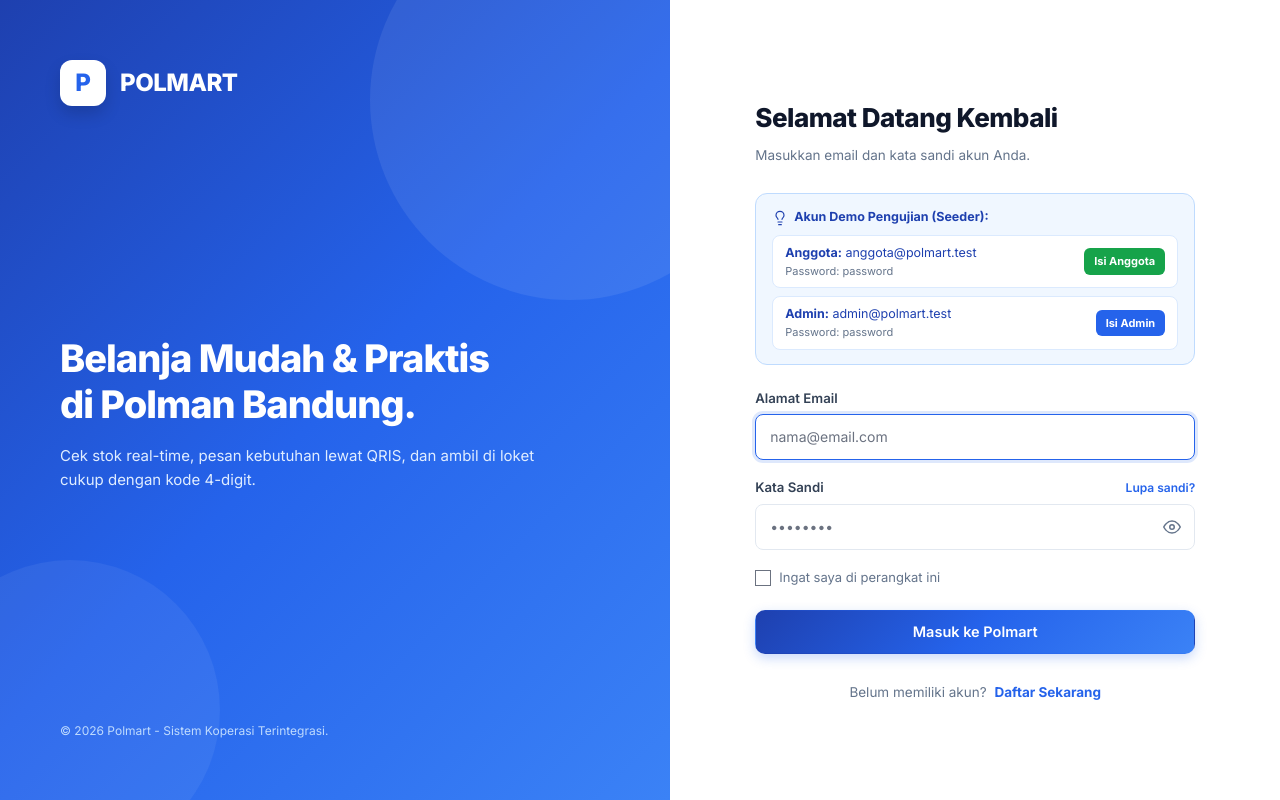
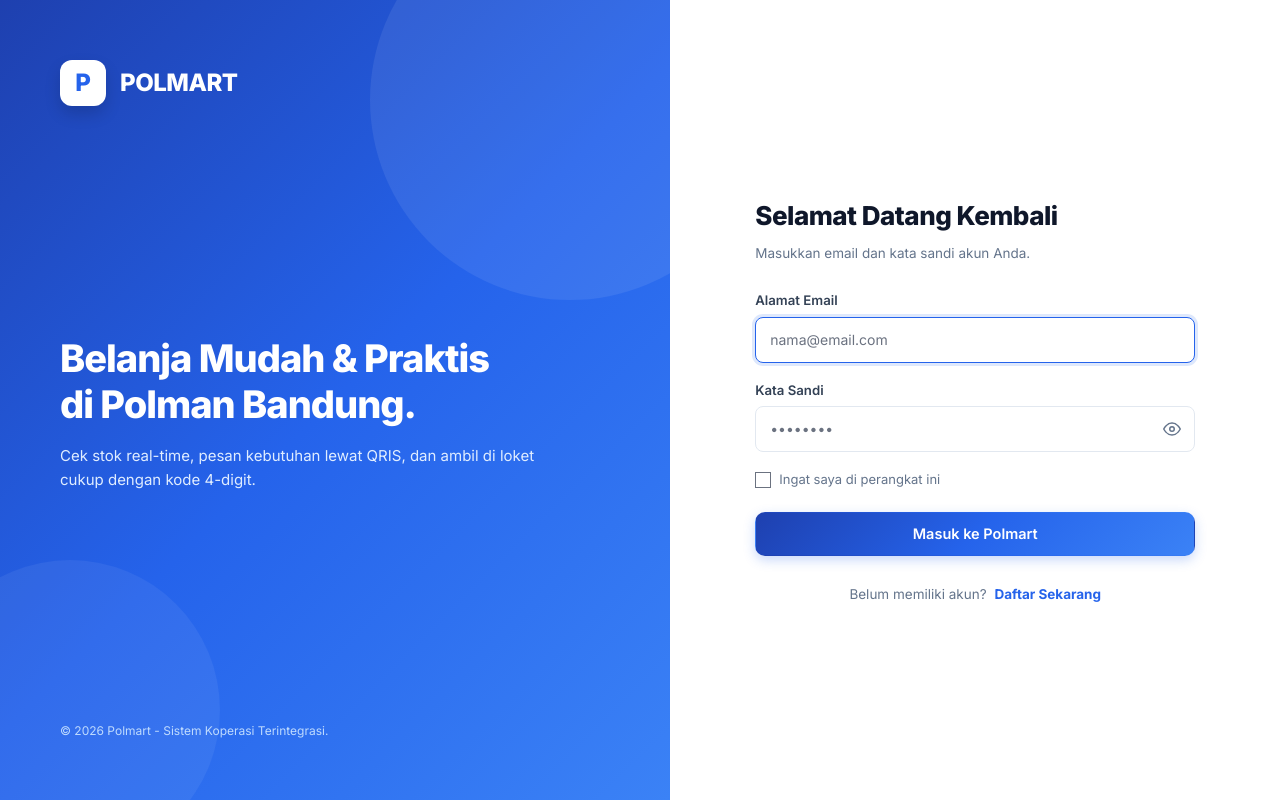
Before and after one commit to AlvinXIV/Polmart, a Laravel app: page /login in a window 1280 px wide. Run offline with Laravel 12, Linux system fonts and the light colour scheme; style sheets or scripts are compiled from the project's sources.

Commit message:
finalisasi projek

```diff
--- a/resources/views/auth/login.blade.php
+++ b/resources/views/auth/login.blade.php
@@ -8,33 +8,6 @@
         <p style="font-size: 13.5px; color: #64748b; margin: 0; line-height: 1.5;">
             Masukkan email dan kata sandi akun Anda.
         </p>
-    </div>
-
-    <!-- Quick Credentials Helper for Testing -->
-    <div style="background: #f0f7ff; border: 1px solid #bfdbfe; border-radius: 12px; padding: 14px 16px; margin-bottom: 24px; font-size: 12.5px; color: #1e40af;">
-        <div style="font-weight: 700; margin-bottom: 8px; display: flex; align-items: center; gap: 6px;">
-            <x-icon name="lightbulb" class="w-4 h-4" /> Akun Demo Pengujian (Seeder):
-        </div>
-        <div style="display: flex; flex-direction: column; gap: 8px;">
-            <div style="display: flex; justify-content: space-between; align-items: center; background: #ffffff; padding: 8px 12px; border-radius: 8px; border: 1px solid #dbeafe;">
-                <div>
-                    <div><strong>Anggota:</strong> anggota@polmart.test</div>
-                    <div style="font-size: 11px; color: #64748b;">Password: password</div>
-                </div>
-                <button type="button" onclick="fillDemoCredentials('anggota@polmart.test')" style="background: #16a34a; color: #ffffff; border: none; padding: 5px 10px; border-radius: 6px; font-size: 11px; font-weight: 700; cursor: pointer;">
-                    Isi Anggota
-                </button>
-            </div>
-            <div style="display: flex; justify-content: space-between; align-items: center; background: #ffffff; padding: 8px 12px; border-radius: 8px; border: 1px solid #dbeafe;">
-                <div>
-                    <div><strong>Admin:</strong> admin@polmart.test</div>
-                    <div style="font-size: 11px; color: #64748b;">Password: password</div>
-                </div>
-                <button type="button" onclick="fillDemoCredentials('admin@polmart.test')" style="background: #2563eb; color: #ffffff; border: none; padding: 5px 10px; border-radius: 6px; font-size: 11px; font-weight: 700; cursor: pointer;">
-                    Isi Admin
-                </button>
-            </div>
-        </div>
     </div>
 
     <!-- Session Status -->
@@ -54,11 +27,6 @@
         <div>
             <div style="display: flex; justify-content: space-between; align-items: center; margin-bottom: 6px;">
                 <label for="password" class="polmart-label" style="margin-bottom: 0;">Kata Sandi</label>
-                @if (Route::has('password.request'))
-                    <a href="{{ route('password.request') }}" style="font-size: 12px; color: #2563eb; font-weight: 600; text-decoration: none;">
-                        Lupa sandi?
-                    </a>
-                @endif
             </div>
             <div style="position: relative;">
                 <input id="password" class="polmart-input" type="password" name="password" required autocomplete="current-password" placeholder="••••••••" style="padding-right: 42px;" />
@@ -100,11 +68,6 @@
     </form>
 
     <script>
-        function fillDemoCredentials(email) {
-            document.getElementById('email').value = email;
-            document.getElementById('password').value = 'password';
-        }
-
         function togglePasswordVisibility() {
             const input = document.getElementById('password');
             const eyeOpen = document.getElementById('eyeOpenIcon');
--- a/routes/auth.php
+++ b/routes/auth.php
@@ -4,9 +4,7 @@ use App\Http\Controllers\Auth\AuthenticatedSessionController;
 use App\Http\Controllers\Auth\ConfirmablePasswordController;
 use App\Http\Controllers\Auth\EmailVerificationNotificationController;
 use App\Http\Controllers\Auth\EmailVerificationPromptController;
-use App\Http\Controllers\Auth\NewPasswordController;
 use App\Http\Controllers\Auth\PasswordController;
-use App\Http\Controllers\Auth\PasswordResetLinkController;
 use App\Http\Controllers\Auth\RegisteredUserController;
 use App\Http\Controllers\Auth\VerifyEmailController;
 use Illuminate\Support\Facades\Route;
@@ -21,18 +19,6 @@ Route::middleware('guest')->group(function () {
         ->name('register');
 
     Route::post('register', [RegisteredUserController::class, 'store']);
-
-    Route::get('forgot-password', [PasswordResetLinkController::class, 'create'])
-        ->name('password.request');
-
-    Route::post('forgot-password', [PasswordResetLinkController::class, 'store'])
-        ->name('password.email');
-
-    Route::get('reset-password/{token}', [NewPasswordController::class, 'create'])
-        ->name('password.reset');
-
-    Route::post('reset-password', [NewPasswordController::class, 'store'])
-        ->name('password.store');
 });
 
 Route::middleware('auth')->group(function () {
```
Also changed, not shown: tests/Feature/Auth/AuthenticationTest.php (+5 -0 lines), tests/Feature/Auth/PasswordResetTest.php (deleted, +0 -73 lines).
